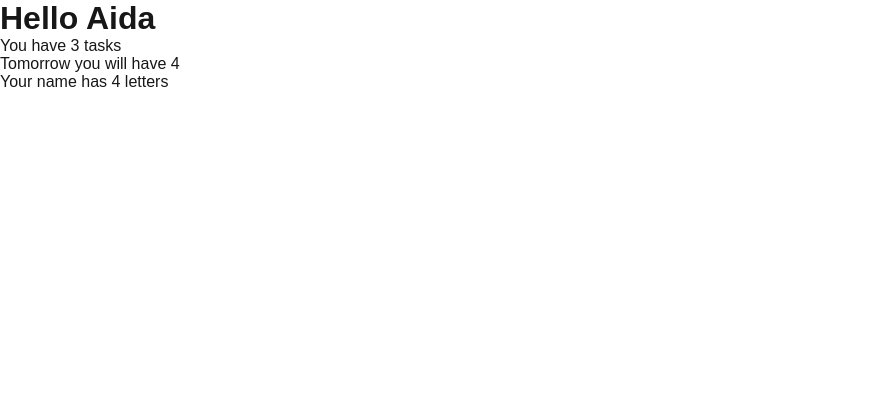
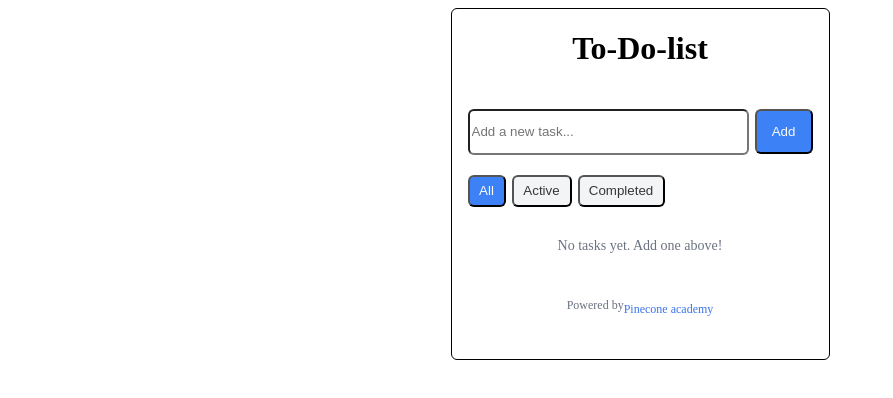
Before and after one commit to Enkhtuyaa/my-app-react, a Next.js app: page / in a window 1280 px wide. Shown: the top 398 px of the page, without its empty margins (0-893 px from the left). Built offline with nearby package versions, Linux system fonts and the light colour scheme.

Commit message:
improved

```diff
--- a/src/app/globals.css
+++ b/src/app/globals.css
@@ -1,49 +1,87 @@
-:root {
-  --background: #ffffff;
-  --foreground: #171717;
+.container{
+    display: flex;
+    justify-content: center;
+}
+.todolist-card{
+    width: 377px;
+    height: 350px;
+    /* background-color: gray; */
+    border: 1px solid black;
+    border-radius: 6px;
+    display: flex;
+    gap: 20px;
+    /* justify-content: center; */
+    flex-direction: column;
+}
+.title{
+    display: flex;
+    justify-content: center;
+}
+.container{
+    display: flex;
+    padding-left: 16px;
+    padding-right: 16px;
+    gap: 6px;
+}
+.search-input{
+    width: 280px;
+    height: 40px;
+    border-radius: 6px;
+}
+.add-button{
+    width: 59px;
+    height: 45px;
+    border-radius: 6px;
+    background-color: #3C82F6;
+    color: #F9F9F9;
 }
 
-@media (prefers-color-scheme: dark) {
-  :root {
-    --background: #0a0a0a;
-    --foreground: #ededed;
-  }
+.all-button{
+    width: 38px;
+    height: 32px;
+    border-radius: 6px;
+    background-color: #3C82F6;
+    color: #F9F9F9;
+    /* text-align: center; */
 }
-
-html {
-  height: 100%;
+.active-button{
+    width:60px ;
+    height: 32px;
+    border-radius: 6px;
+    background-color: #F3F4F6;
+    color: #363636;
 }
-
-html,
-body {
-  max-width: 100vw;
-  overflow-x: hidden;
+.completed-button{
+    width: 87px;
+    height: 32px;
+    border-radius: 6px;
+    background-color: #F3F4F6;
+    color: #363636;
 }
-
-body {
-  min-height: 100%;
-  display: flex;
-  flex-direction: column;
-  color: var(--foreground);
-  background: var(--background);
-  font-family: Arial, Helvetica, sans-serif;
-  -webkit-font-smoothing: antialiased;
-  -moz-osx-font-smoothing: grayscale;
+.section{
+     padding-left: 16px;
+    padding-right: 16px;
+    display: flex;
+    gap: 6px;
 }
-
-* {
-  box-sizing: border-box;
-  padding: 0;
-  margin: 0;
+.todolist-text{
+    font-weight: 400;
+    font-size: 14px;
+    color: #6B7280;
+    text-align: center;
 }
-
-a {
-  color: inherit;
-  text-decoration: none;
+.footer-text{
+    display: flex;
+    justify-content: center;
+    display: inline-flex;
 }
-
-@media (prefers-color-scheme: dark) {
-  html {
-    color-scheme: dark;
-  }
+.powered-by-text{
+    font-weight: 400;
+    font-size: 12px;
+    color: #6B7280;
 }
+.pinecone-text{
+    font-weight: 400 ;
+    font-size: 12px;
+    color: #3B73ED;
+}
--- a/src/app/page.js
+++ b/src/app/page.js
@@ -1,16 +1,29 @@
 "use client";
-import Image from "next/image";
-import styles from "./page.module.css";
+
+import { useState } from "react";
 
 export default function Home() {
-  const name = "Aida";
-  const taskCount = 3;
+  const [text, setText] = useState(" ");
+
   return (
-    <div>
-      <h1>Hello {name}</h1>
-      <p> You have {taskCount} tasks</p>
-      <p>Tomorrow you will have {taskCount + 1}</p>
-      <p>Your name has {name.length} letters</p>
+    <div className="container">
+      <main className="todolist-card">
+         <h1 className="title">To-Do-list</h1>
+          <header className="container">
+            <input className="search-input" placeholder="Add a new task..." />
+            <button className="add-button">Add</button>
+           </header>
+               <section className="section">
+                  <button className="all-button">All</button>
+                  <button className="active-button">Active</button>
+                  <button className="completed-button">Completed</button>
+                </section>
+                   <h2 className="todolist-text">No tasks yet. Add one above!</h2>
+                    <footer className="footer-text">
+                      <h3 className="powered-by-text">Powered by</h3>
+                      <h4 className="pinecone-text">Pinecone academy</h4>
+                     </footer>
+      </main>
     </div>
   );
 }
```
Also changed, not shown: src/app/exercise6/page.js (+16 -0 lines), src/app/exercises/page.js (added, +63 -0 lines), src/app/todolist/page.js (added, +27 -0 lines).
